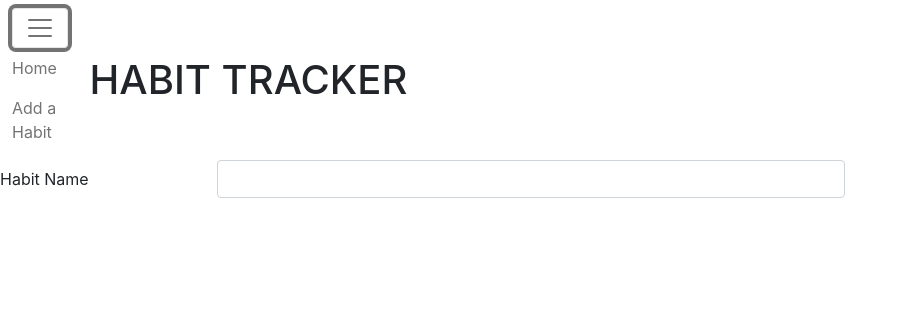
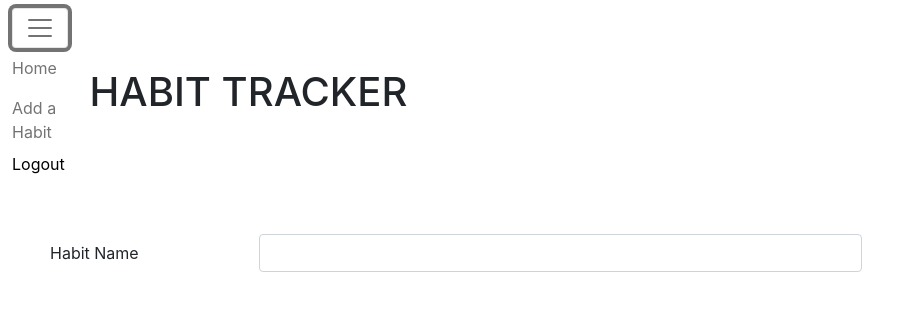
Before and after one commit to Emilykidd3/habit-tracker, a React (Create React App) app in the folder client/: page /addhabit in a window 1280 px wide. Both pictures are taken after a click on the button 40 px from the left and 28 px from the top of the page. Shown: the top 310 px of the page, without its empty margins (0-924 px from the left). Built offline with nearby package versions, Linux system fonts and the light colour scheme; the HTML template or start-up script is replaced by a standard one.

Commit message:
added logout button to nav

```diff
--- a/client/src/components/Nav/index.js
+++ b/client/src/components/Nav/index.js
@@ -31,6 +31,9 @@ function Navigation() {
                 <NavItem>
                   <NavLink href="/addhabit">Add a Habit</NavLink>
                 </NavItem>
+                <NavItem>
+                  Logout
+                </NavItem>
               </Nav>
             </Collapse>
           </Navbar>
--- a/client/src/pages/AddHabit.js
+++ b/client/src/pages/AddHabit.js
@@ -11,7 +11,7 @@ import {
 
 const AddHabit = () => {
     return(
-        <Form>
+        <Form style={{margin: "50px 0 0 50px"}}>
             <FormGroup row>
                 <Label for="newHabit" sm={2}>Habit Name</Label>
                 <Col sm={6}>
```
